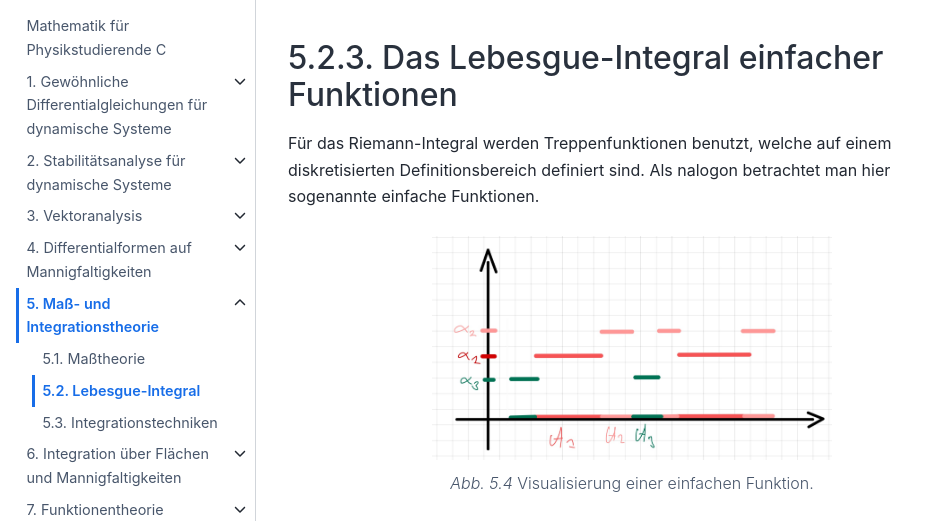
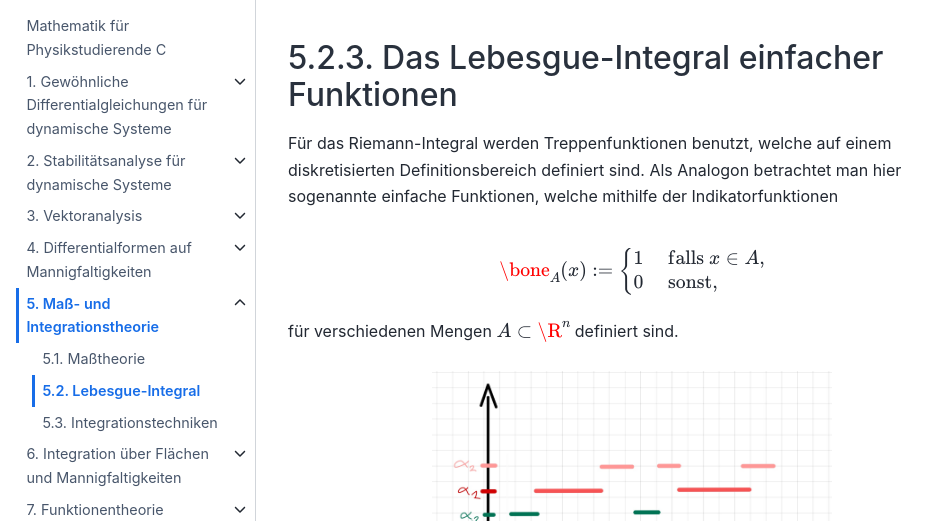
Before and after one commit to FAU-AMMN/MathPhysicsC, a Jupyter Book: the page built from masstheorie/lebesgue_integral.md, in a window 1280 px wide and 900 px high, scrolled down 2589 px, cut to the strip 127-648 px from the top of the window. Shown: the whole strip, without its empty margins (0-948 px from the left). Built offline with Jupyter Book 1.0.4 settings and Sphinx 7.4.7 and the Sphinx Book theme 1.1.4, drawn with Linux system fonts in a browser that asks for light colours; pages that are not in the unit, such as notebooks, are missing from menus; some of the changed text lies outside the part shown.

Commit message:
:cityscape: fixed some typos

`````diff
--- a/masstheorie/lebesgue_integral.md
+++ b/masstheorie/lebesgue_integral.md
@@ -172,7 +172,17 @@ ToDo, siehe [Vorlesung](https://www.fau.tv/clip/id/40563) Minute 80:30.
 
 ## Das Lebesgue-Integral einfacher Funktionen
 
-Für das Riemann-Integral werden Treppenfunktionen benutzt, welche auf einem diskretisierten Definitionsbereich definiert sind. Als nalogon betrachtet man hier sogenannte einfache Funktionen.
+Für das Riemann-Integral werden Treppenfunktionen benutzt, welche auf einem diskretisierten Definitionsbereich definiert sind. Als Analogon betrachtet man hier sogenannte einfache Funktionen, welche mithilfe der Indikatorfunktionen
+
+```{math}
+\bone_A(x):=
+\begin{cases}
+1&\text{ falls }x\in A,\\
+0&\text{ sonst,}
+\end{cases}
+```
+
+für verschiedenen Mengen $A\subset \R^n$ definiert sind.
 
 ```{figure} ../img/simplefun.jpg
 ---
@@ -184,7 +194,7 @@ Visualisierung einer einfachen Funktion.
 ```
 
 ````{prf:Definition}
-Eine Funktion $f:\R^n\to\overline{R}$ heißt einfach, falls Koeffizienten $\alpha_i\in\overline{\R}$ und messbare Mengen $A_i\in\mathcal{A}(\R^n)$ für $i=1,\ldots,N$ existieren, s.d.,
+Eine Funktion $f:\R^n\to\overline{\R}$ heißt einfach, falls Koeffizienten $\alpha_i\in\overline{\R}$ und messbare Mengen $A_i\in\mathcal{A}(\R^n)$ für $i=1,\ldots,N$ existieren, s.d.,
 
 ```{math}
 f = \sum_{i=1}^N \alpha_i \bone_{A_i}.
`````
Also changed, not shown: other parts of masstheorie/lebesgue_integral.md (+2 -2 lines).
